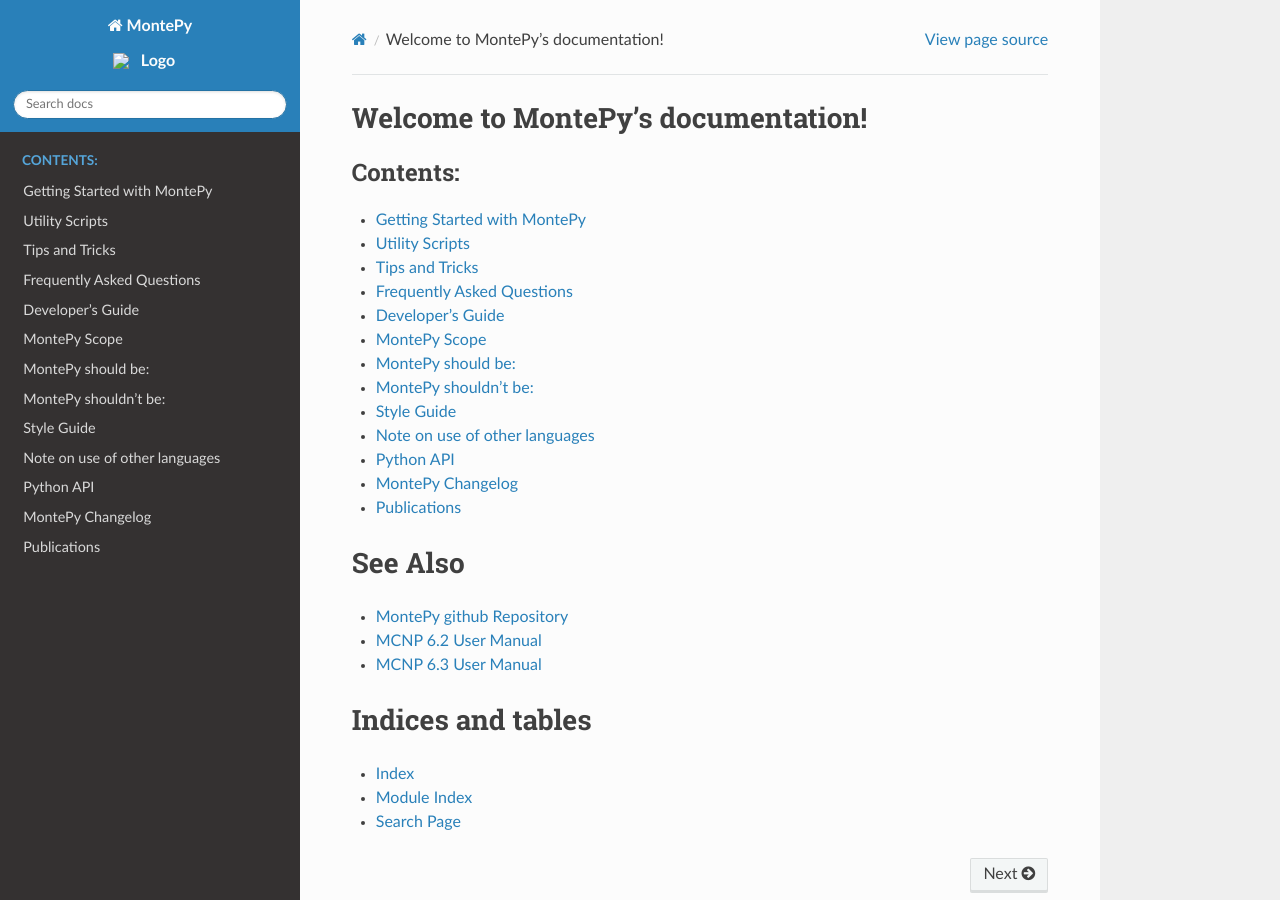
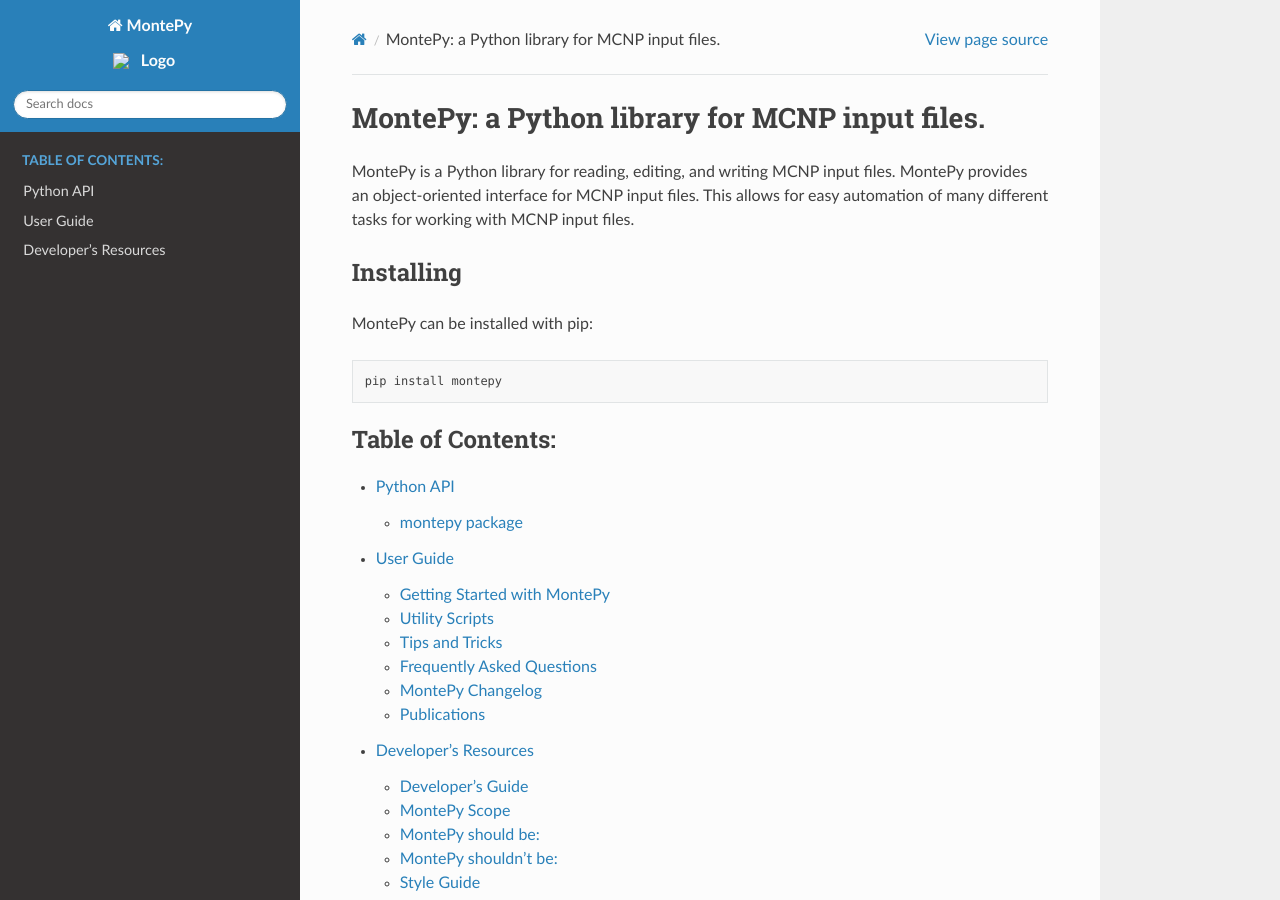
Before and after one commit to idaholab/MontePy, a Sphinx documentation site: the page built from doc/source/index.rst, in a window 1280 px wide and 900 px high. Built offline with Sphinx 7.4.7 and the Read the Docs theme 2.0.0, drawn with Linux system fonts in a browser that asks for light colours; the version number could not be read and is left out.

Commit message:
Made a better landing page, and made the table of contents more nested.

```diff
--- a/doc/source/changelog.rst
+++ b/doc/source/changelog.rst
@@ -1,5 +1,6 @@
 MontePy Changelog
 =================
+
 
 #Next Version#
 -----------------------
--- a/doc/source/index.rst
+++ b/doc/source/index.rst
@@ -3,30 +3,30 @@
    You can adapt this file completely to your liking, but it should at least
    contain the root `toctree` directive.
 
-Welcome to MontePy's documentation!
-===================================
+MontePy: a Python library for MCNP input files.
+===============================================
+
+MontePy is a Python library for reading, editing, and writing MCNP input files.
+MontePy provides an object-oriented interface for MCNP input files.
+This allows for easy automation of many different tasks for working with MCNP input files.
+
+Installing
+----------
+
+MontePy can be installed with pip:
+
+.. code-block:: shell
+
+   pip install montepy
+
 
 .. toctree::
-   :maxdepth: 1
-   :caption: Contents:
-
-   starting
-
-   utilities
-
-   tricks
-
-   faq
-
-   developing
-
-   scope
+   :maxdepth: 2
+   :caption: Table of Contents:
 
    api/modules
-
-   changelog
-
-   publications
+   users
+   dev_tree
 
 See Also
 ========
```
Also changed, not shown: doc/source/dev_tree.rst (added, +9 -0 lines), doc/source/users.rst (added, +13 -0 lines).
